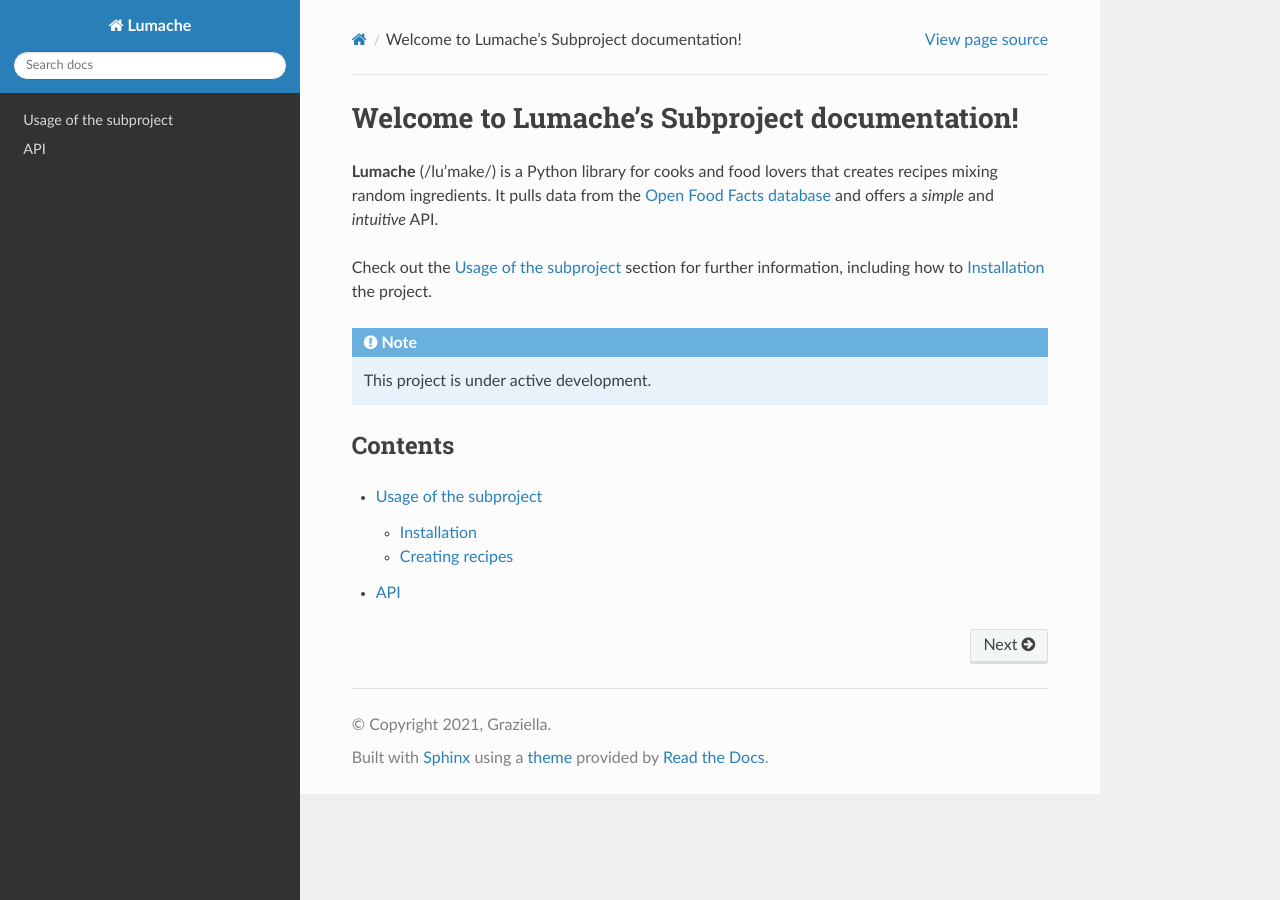
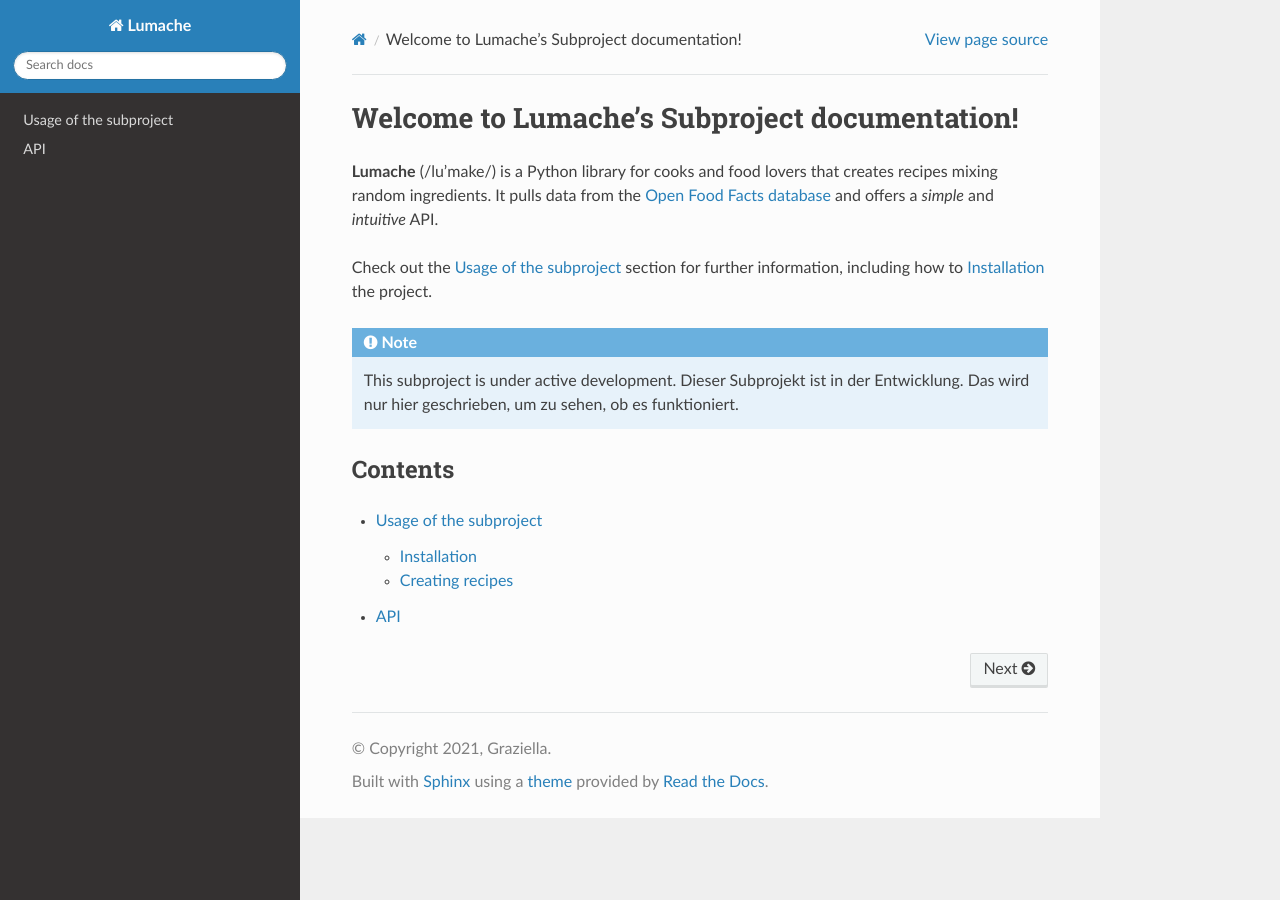
Before and after one commit to gyurasan/readthedocssub, a Sphinx documentation site: the page built from docs/source/index.rst, in a window 1280 px wide. Built offline with Sphinx 7.4.7 and the Read the Docs theme 3.1.0, drawn with Linux system fonts in a browser that asks for light colours.

Commit message:
unique text added

```diff
--- a/docs/source/index.rst
+++ b/docs/source/index.rst
@@ -11,7 +11,8 @@
 
 .. note::
 
-   This project is under active development.
+   This subproject is under active development.
+   Dieser Subprojekt ist in der Entwicklung. Das wird nur hier geschrieben, um zu sehen, ob es funktioniert.
 
 Contents
 --------
```
